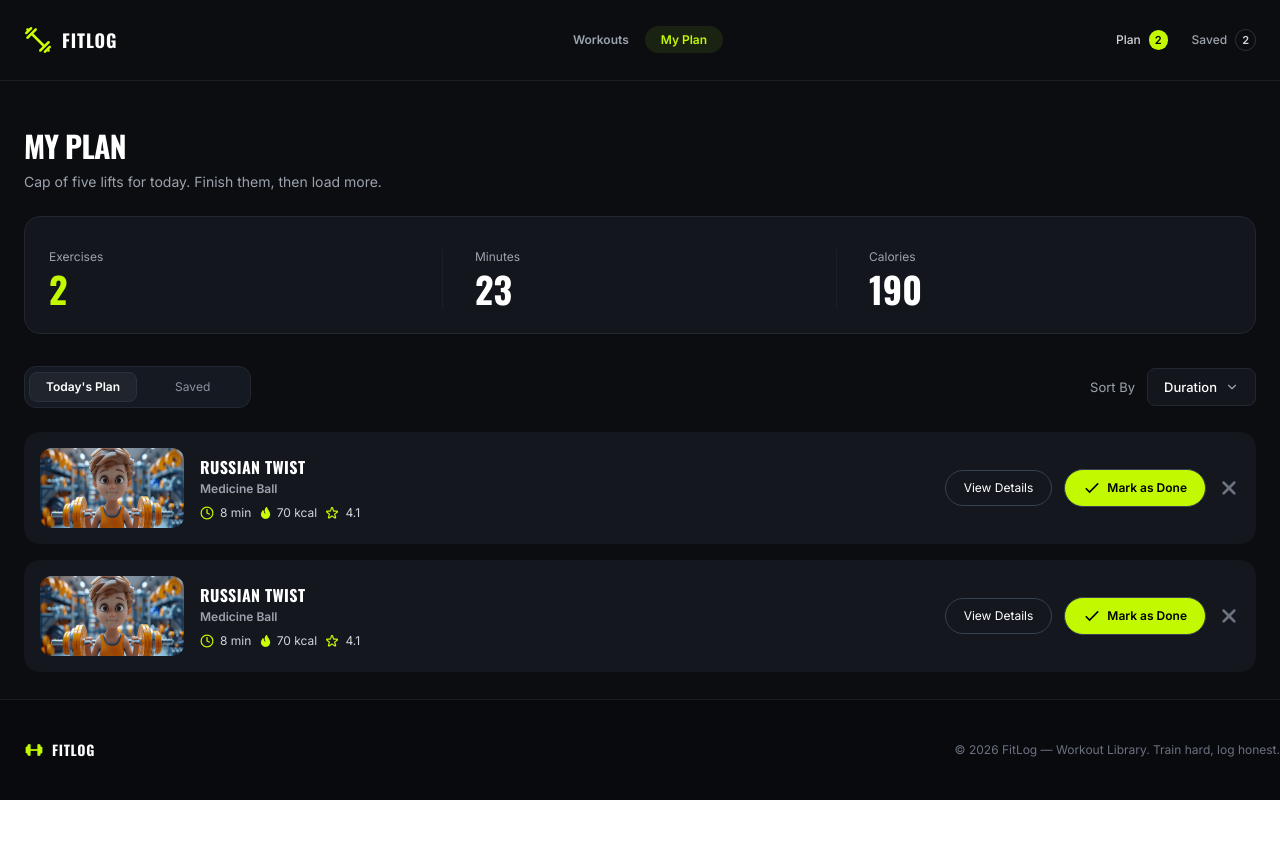
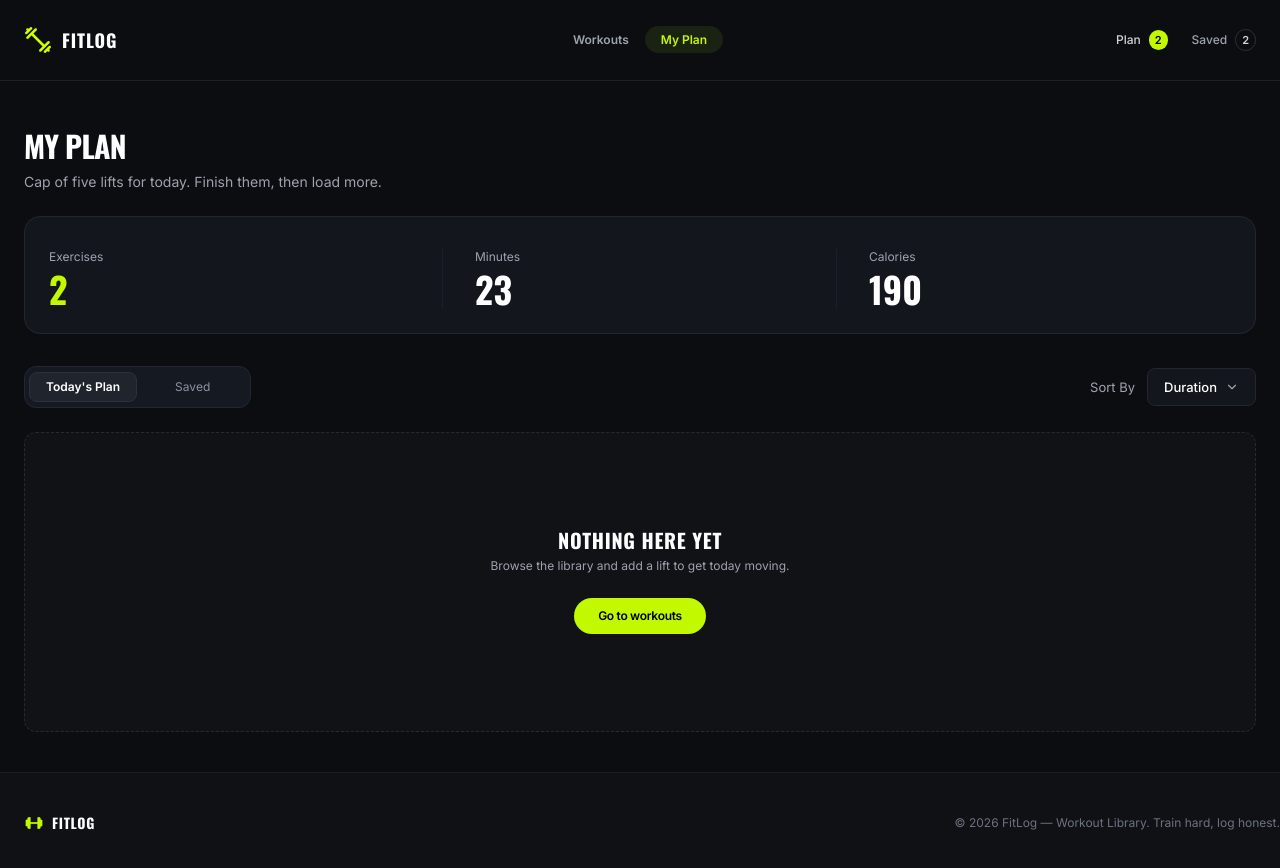
Before and after one commit to iyiu9akhan/PH-A06-FitLog, a Next.js app: page /myPlan in a window 1280 px wide. Shown: the top 868 px of the page. Before the commit the page ends 800 px from the top, so only its background shows below. Built offline with nearby package versions, Linux system fonts and the light colour scheme.

Commit message:
cards are adding properly in myPlan compomentt using localHost

```diff
--- a/src/app/page.tsx
+++ b/src/app/page.tsx
@@ -1,5 +1,4 @@
 import Banner from "@/components/Banner";
-import Container from "@/components/Container";
 import Library from "@/components/library/Library";
 
 export default function Home() {
--- a/src/components/Banner.tsx
+++ b/src/components/Banner.tsx
@@ -21,10 +21,10 @@ function Banner() {
               into today's plan, and watch the week's work add up.
             </p>
             <Link
-              href="/"
+              href="#library"
               className="font-secondary font-bold text-[10px] md:text-[12px] leading-4 tracking-[0.3px] text-[#000000] uppercase px-6 py-3 rounded-md bg-brand"
             >
-              browser workouts
+              browse workouts
             </Link>
           </div>
           <div className="mt-20 md:mt-0">
--- a/src/components/Footer.tsx
+++ b/src/components/Footer.tsx
@@ -5,7 +5,7 @@ import Image from "next/image";
 function Footer() {
   return (
     <>
-      <div className="border-t border-[#1A1D24] bg-[#090A0D]">
+      <div className="border-t border-[#1A1D24] bg-[#0F1115]">
         <Container>
           <div className="flex items-center justify-between">
             <div className="flex gap-2 px-6 py-10">
--- a/src/components/library/Library.tsx
+++ b/src/components/library/Library.tsx
@@ -5,7 +5,7 @@ import LibraryCard from "./LibraryCard";
 function Library() {
   return (
     <>
-      <div>
+      <div id="library">
         <Container>
           <div className="mx-6">
             <h1 className="uppercase font-primary font-bold text-[30px] leading-9 tracking-[-0.75px] mb-1">
--- a/src/components/myPlan/PlanTabs.tsx
+++ b/src/components/myPlan/PlanTabs.tsx
@@ -15,8 +15,7 @@ function PlanTabs() {
   return (
     <>
       <div className="flex items-center justify-between mb-6">
-        {/* Tabs */}
-        <div className="bg-[#151921] border border-[#232732] rounded-xl inline-flex items-center gap-0.5 px-1 py-1.25">
+        <div className="bg-[#151921] border border-[#232732] rounded-xl inline-flex items-center gap-0.5 px-1 py-1.25 ">
           <p
             onClick={() => setActiveTab("plan")}
             className={
@@ -25,21 +24,20 @@ function PlanTabs() {
                 : "font-secondary font-normal text-[12px] leading-4 text-[#8A92A0] capitalize px-4 py-1.5 rounded-lg cursor-pointer"
             }
           >
-            today&apos;s plan
+            today's plan
           </p>
           <p
             onClick={() => setActiveTab("saved")}
             className={
               activeTab === "saved"
-                ? "font-secondary font-bold text-[12px] leading-4 text-title capitalize px-9 py-1.75 bg-[#1F242D] border border-[#2B303D] rounded-lg cursor-pointer"
-                : "font-secondary font-normal text-[12px] leading-4 text-[#8A92A0] capitalize px-9 py-1.75 rounded-lg cursor-pointer"
+                ? "font-secondary font-bold text-[12px] leading-4 text-title capitalize px-9 py-1.5 bg-[#1F242D] border border-[#2B303D] rounded-lg cursor-pointer"
+                : "font-secondary font-normal text-[12px] leading-4 text-[#8A92A0] capitalize px-9 py-1.5 rounded-lg cursor-pointer"
             }
           >
             saved
           </p>
         </div>
 
-        {/* Sort By */}
         <div className="flex items-center gap-3 relative">
           <span className="font-secondary font-normal text-[13px] leading-4 text-subTitle">
             Sort By
--- a/src/components/myPlan/TodaysPlan.tsx
+++ b/src/components/myPlan/TodaysPlan.tsx
@@ -1,4 +1,5 @@
-import React from "react";
+"use client";
+import React, { useEffect, useState } from "react";
 import demoImg from "@/assets/todaysPlan/demo.png";
 import clock_icon from "@/assets/todaysPlan/clock.png";
 import progress_icon from "@/assets/todaysPlan/progress.png";
@@ -6,50 +7,91 @@ import star_icon from "@/assets/todaysPlan/star.png";
 import Image from "next/image";
 import { IoMdCheckmark } from "react-icons/io";
 import { FaPlus } from "react-icons/fa6";
+import Link from "next/link";
+import { workoutData } from "@/types/WorkoutData";
 
 function TodaysPlan() {
+  const [todaysPlan, setTodaysPlan] = useState<workoutData[]>([]);
+
+  useEffect(() => {
+    const storedPlan = JSON.parse(localStorage.getItem("todaysPlan") || "[]");
+    setTodaysPlan(storedPlan);
+  }, []);
+
+  const handleRemove = (id: string | number) => {
+    const updatedPlan = todaysPlan.filter((workout) => workout.id !== id);
+    setTodaysPlan(updatedPlan);
+    localStorage.setItem("todaysPlan", JSON.stringify(updatedPlan));
+  };
+  if (todaysPlan.length === 0) {
+    return (
+      <div className="bg-[#101216] border border-dashed border-title/10 rounded-xl px-4 py-24.25 flex flex-col items-center mb-10">
+        <h1 className="font-primary font-bold text-[20px] leading-5 tracking-[0.7px] text-title mb-2 uppercase">
+          nothing here yet
+        </h1>
+        <p className="font-secondary font-normal text-[12px] leading-4 text-subTitle mb-6">
+          Browse the library and add a lift to get today moving.
+        </p>
+        <Link
+          href="./"
+          className="font-secondary font-semibold text-[12px] leading-4 tracking-[-0.3px] text-black px-6 py-2.5 rounded-full bg-brand"
+        >
+          Go to workouts
+        </Link>
+      </div>
+    );
+  }
   return (
     <div className="grid gap-y-4">
-      <div className="p-4 rounded-2xl bg-[#14171E] flex items-center justify-between">
+      {todaysPlan.map((item, index) => (
+        <div
+          key={item.id !== undefined ? item.id : index}
+          className="p-4 rounded-2xl bg-[#14171E] flex items-center justify-between"
+        >
           <div className="flex items-center gap-4">
             <Image
-            src={demoImg}
-            alt="#demoImg"
-            className="h-20 w-36 rounded-xl"
+              src={item.image}
+              alt={item.name}
+              width={144}
+              height={80}
+              className="h-20 w-36 rounded-xl object-cover"
             />
             <div>
               <h1 className="font-primary font-bold text-[16px] leading-6 tracking-[0.4px] text-title mb-0.5 uppercase">
-              russian twist
+                {item.name}
               </h1>
               <p className="font-secondary font-semibold text-[12px] leading-4 text-subTitle capitalize mb-2">
-              medicine ball
+                {item.equipment}
               </p>
               <div className="flex items-center gap-[9.34px]">
                 <div className="flex items-center gap-1.5">
                   <Image src={clock_icon} alt="#progress_icon" />
                   <p className="font-secondary font-normal text-[12px] leading-4 text-[#D1D5DB]">
-                  8 min
+                    {item.duration} min
                   </p>
                 </div>
                 <div className="flex items-center gap-1.5">
                   <Image src={progress_icon} alt="#progress_icon" />
                   <p className="font-secondary font-normal text-[12px] leading-4 text-[#D1D5DB]">
-                  70 kcal
+                    {item.caloriesBurned} kcal
                   </p>
                 </div>
                 <div className="flex items-center gap-1.5">
                   <Image src={star_icon} alt="#progress_icon" />
                   <p className="font-secondary font-normal text-[12px] leading-4 text-[#D1D5DB]">
-                  4.1
+                    {item.rating}
                   </p>
                 </div>
               </div>
             </div>
           </div>
           <div className="flex items-center gap-3">
-          <button className="font-secondary font-normal text-[12px] leading-4 text-title capitalize px-4.5 py-2.25 rounded-full border border-[#374151] cursor-pointer">
+            <Link
+              href={`./details/${item.id}`}
+              className="font-secondary font-normal text-[12px] leading-4 text-title capitalize px-4.5 py-2.25 rounded-full border border-[#374151] cursor-pointer"
+            >
               view details
-          </button>
+            </Link>
             <button className="font-secondary font-semibold text-[12px] leading-4  px-4.5 py-2.25 rounded-full border border-[#374151] flex items-center gap-1.5 bg-brand text-black cursor-pointer">
               <IoMdCheckmark size={18} />
               Mark as Done
@@ -57,62 +99,12 @@ function TodaysPlan() {
             <FaPlus
               color="#6B7280"
               size={22}
+              onClick={() => handleRemove(item.id)}
               className="rotate-45 cursor-pointer"
             />
           </div>
         </div>
-
-      <div className="p-4 rounded-2xl bg-[#14171E] flex items-center justify-between">
-        <div className="flex items-center gap-4">
-          <Image
-            src={demoImg}
-            alt="#demoImg"
-            className="h-20 w-36 rounded-xl"
-          />
-          <div>
-            <h1 className="font-primary font-bold text-[16px] leading-6 tracking-[0.4px] text-title mb-0.5 uppercase">
-              russian twist
-            </h1>
-            <p className="font-secondary font-semibold text-[12px] leading-4 text-subTitle capitalize mb-2">
-              medicine ball
-            </p>
-            <div className="flex items-center gap-[9.34px]">
-              <div className="flex items-center gap-1.5">
-                <Image src={clock_icon} alt="#progress_icon" />
-                <p className="font-secondary font-normal text-[12px] leading-4 text-[#D1D5DB]">
-                  8 min
-                </p>
-              </div>
-              <div className="flex items-center gap-1.5">
-                <Image src={progress_icon} alt="#progress_icon" />
-                <p className="font-secondary font-normal text-[12px] leading-4 text-[#D1D5DB]">
-                  70 kcal
-                </p>
-              </div>
-              <div className="flex items-center gap-1.5">
-                <Image src={star_icon} alt="#progress_icon" />
-                <p className="font-secondary font-normal text-[12px] leading-4 text-[#D1D5DB]">
-                  4.1
-                </p>
-              </div>
-            </div>
-          </div>
-        </div>
-        <div className="flex items-center gap-3">
-          <button className="font-secondary font-normal text-[12px] leading-4 text-title capitalize px-4.5 py-2.25 rounded-full border border-[#374151] cursor-pointer">
-            view details
-          </button>
-          <button className="font-secondary font-semibold text-[12px] leading-4  px-4.5 py-2.25 rounded-full border border-[#374151] flex items-center gap-1.5 bg-brand text-black cursor-pointer">
-            <IoMdCheckmark size={18} />
-            Mark as Done
-          </button>
-          <FaPlus
-            color="#6B7280"
-            size={22}
-            className="rotate-45 cursor-pointer"
-          />
-        </div>
-      </div>
+      ))}
     </div>
   );
 }
```
Also changed, not shown: src/app/details/ActionBtn.tsx (added, +67 -0 lines), src/app/details/[detailsId]/page.tsx (+11 -16 lines), src/app/myPlan/page.tsx (+0 -10 lines), src/components/library/LibraryCard.tsx (+4 -4 lines), src/components/myPlan/Saved.tsx (+93 -2 lines). Lines whose indentation alone changed are shown as unchanged.
